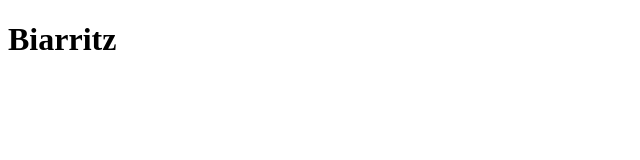
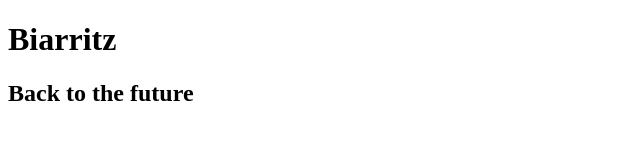
Before and after one commit to Jean-Noel-Esc/helloWorld, a plain HTML site: page index.html in a window 1280 px wide. Shown: the whole page, without its empty margins (0-640 px from the left). Drawn offline with Linux system fonts and the light colour scheme.

Commit message:
update index.html 3
Add h2

```diff
--- a/index.html
+++ b/index.html
@@ -7,6 +7,7 @@
   </head>
   <body>
     <h1>Biarritz<h1>
+    <h2>Back to the future<h2>
 
   </body>
 </html>
```
